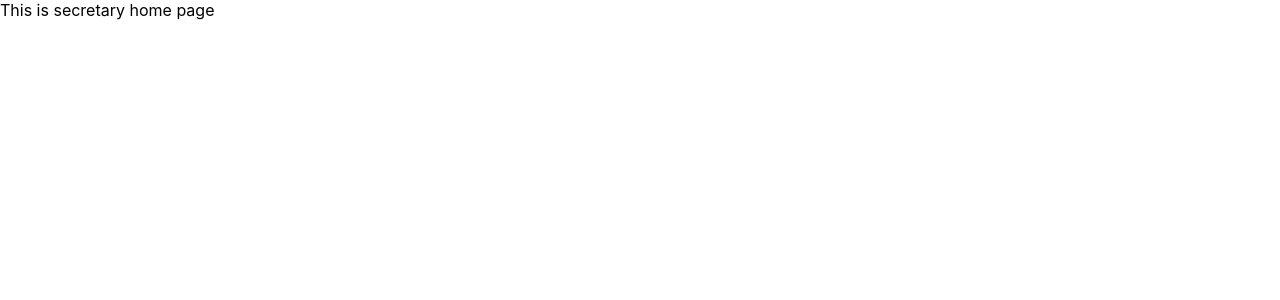
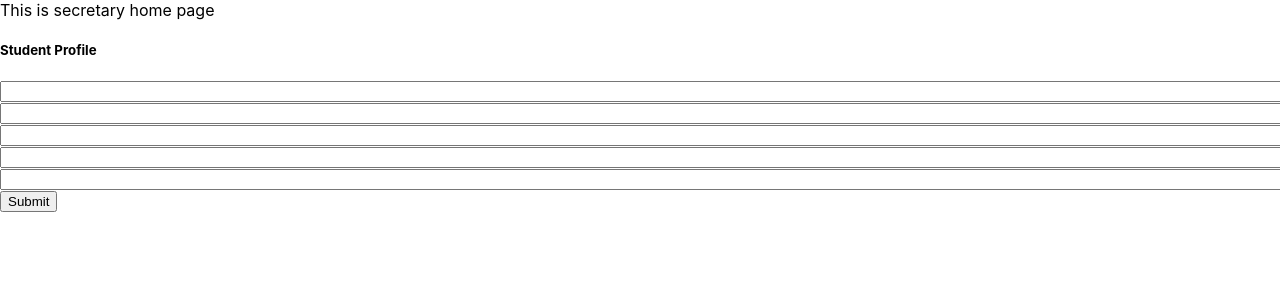
Before and after one commit to laviniamaties/DISI, a React (Create React App) app in the folder client/: page /secretary in a window 1280 px wide. Shown: the top 300 px of the page. Built offline with nearby package versions, Linux system fonts and the light colour scheme.

Commit message:
secretary edit student profile

```diff
--- /dev/null
+++ b/client/src/Components/secretary-form.tsx
@@ -0,0 +1,75 @@
+import React, { Component } from 'react'
+
+class SecretaryForm extends Component {
+
+    state = {
+        firstname: '',
+        lastname:'',
+        email: '',
+        phone: '',
+        address: '',
+        open: false
+    }
+
+    private handleSubmit = (e: any) => {
+        e.preventDefault();
+
+        console.log(this.state)
+    }
+    private handleChange = (e: any) => {
+            this.setState({
+                [e.target.name]: e.target.value
+        })
+    }
+
+
+        public render(): any {
+            return(
+                <div className="container">
+                    <h5>Student Profile</h5>
+                    <form onSubmit={this.handleSubmit}>
+                        <div className='secretary-form'>
+                            <input
+                                type="text"
+                                name="firstname"
+                                value = {this.state.firstname}
+                                onChange={this.handleChange}
+                                className={'form-input'}
+                            />
+                            <input
+                                type="text"
+                                name="lastname"
+                                value = { this.state.lastname}
+                                onChange={this.handleChange}
+                                className={'form-input'}
+                            />
+                            <input
+                                type="text"
+                                name="email"
+                                value = { this.state.email}
+                                onChange={this.handleChange}
+                                className={'form-input'}
+                            />
+                        <input
+                            type="text"
+                            name="phone"
+                            value = { this.state.phone}
+                            onChange={this.handleChange}
+                            className={'form-input'}
+                        />
+                        <input
+                            type="text"
+                            name="address"
+                            value = { this.state.address}
+                            onChange={this.handleChange}
+                            className={'form-input'}
+                        />
+                        <button>Submit</button>
+                    </div>
+                </form>
+            </div>
+        )
+    }
+}
+
+export default SecretaryForm
--- a/client/src/pages/SecretaryHomePage/secretary-home.page.tsx
+++ b/client/src/pages/SecretaryHomePage/secretary-home.page.tsx
@@ -1,5 +1,6 @@
 import './secretary-styles.css';
 import React, { PureComponent } from 'react';
+import SecretaryForm from '../../Components/secretary-form';
 
 interface ISecretaryHomePageProps {
 
@@ -17,6 +18,7 @@ export default class SecretaryHomePage extends PureComponent<ISecretaryHomePageS
         return (
             <div className='divWrapper'>
                 This is secretary home page
+                <SecretaryForm />
             </div>
         )
     }
```
Also changed, not shown: client/src/Components/LoginForm.tsx (added, +68 -0 lines), client/src/Components/SecretaryForm.tsx (added, +69 -0 lines), 1 other file (tests, documents, lock files or other folders).
